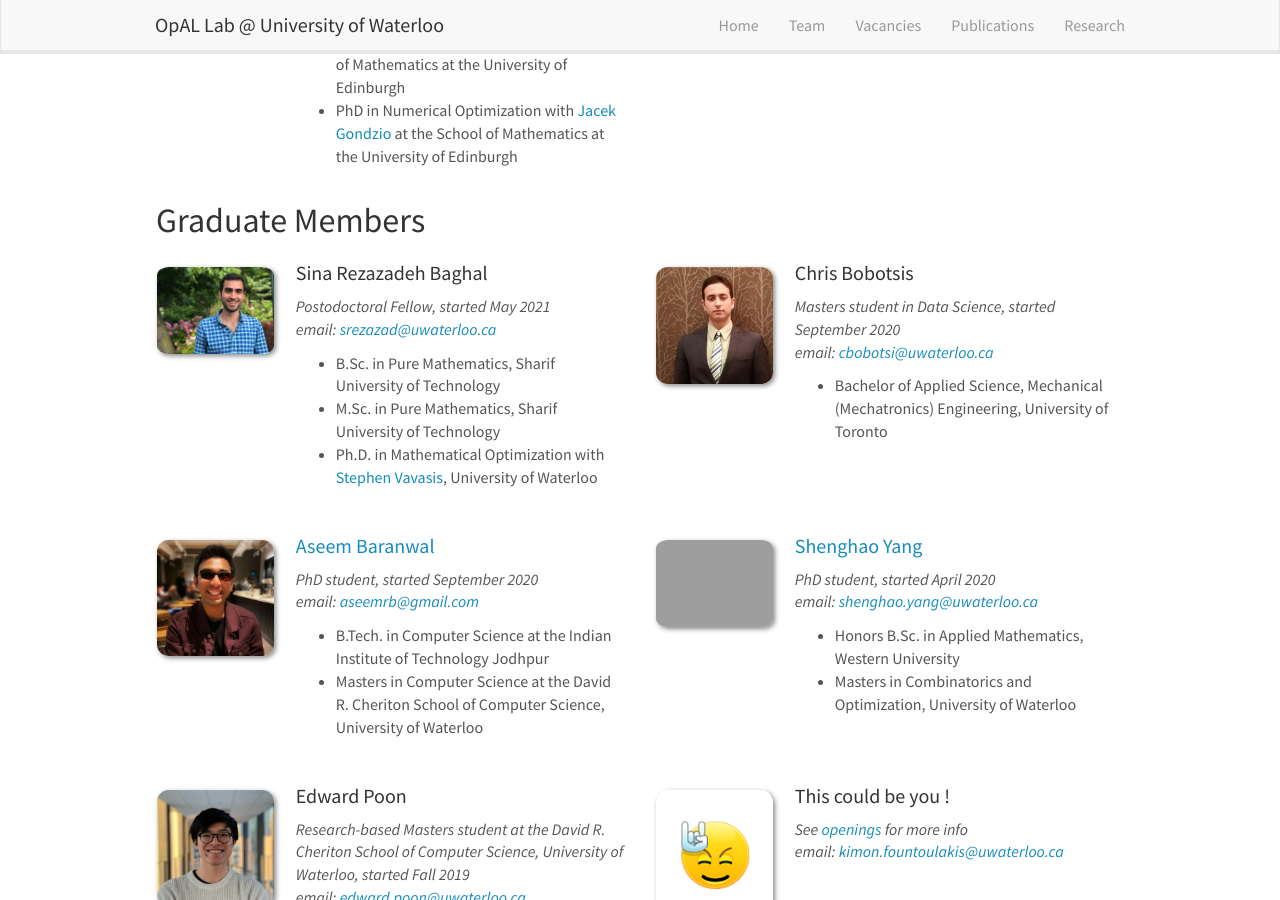
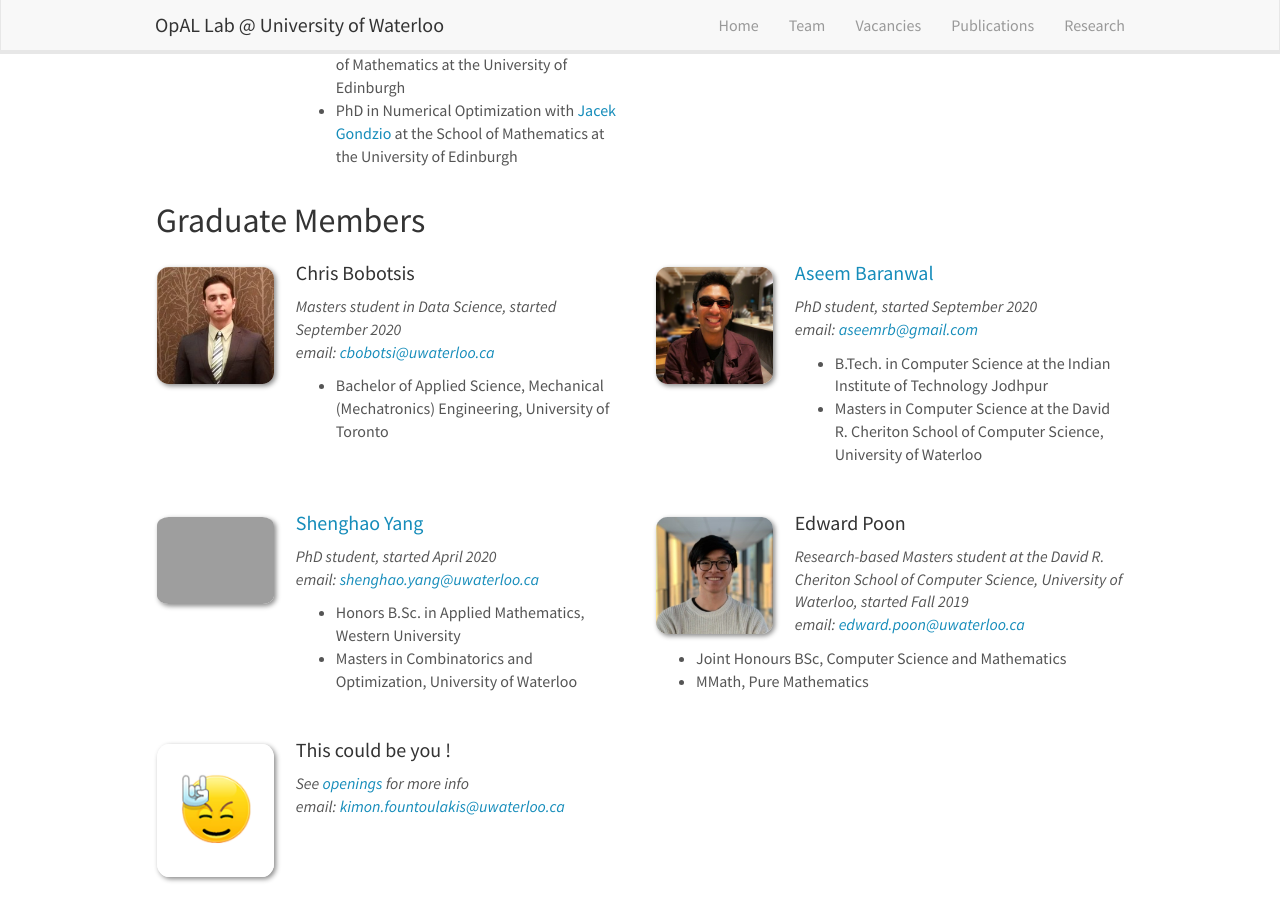
Before and after one commit to opallab/opallab.github.io, a Jekyll site: the page built from _pages/team.md, in a window 1280 px wide and 900 px high, scrolled down 403 px. Built offline with Jekyll 4.4.1, drawn with Linux system fonts in a browser that asks for light colours; nearby versions of some CDN libraries.

```diff
--- a/_data/graduate_members.yml
+++ b/_data/graduate_members.yml
@@ -1,12 +1,3 @@
-- name: Sina Rezazadeh Baghal
-  photo: sina.jpg
-  info: Postodoctoral Fellow, started May 2021
-  email: srezazad@uwaterloo.ca
-  number_educ: 3
-  education1: B.Sc. in Pure Mathematics, Sharif University of Technology
-  education2: M.Sc. in Pure Mathematics, Sharif University of Technology
-  education3: Ph.D. in Mathematical Optimization with <a href="https://uwaterloo.ca/scholar/vavasis">Stephen Vavasis</a>, University of Waterloo
-
 - name: Chris Bobotsis
   photo: Chris.jpeg
   info: Masters student in Data Science, started September 2020
```
